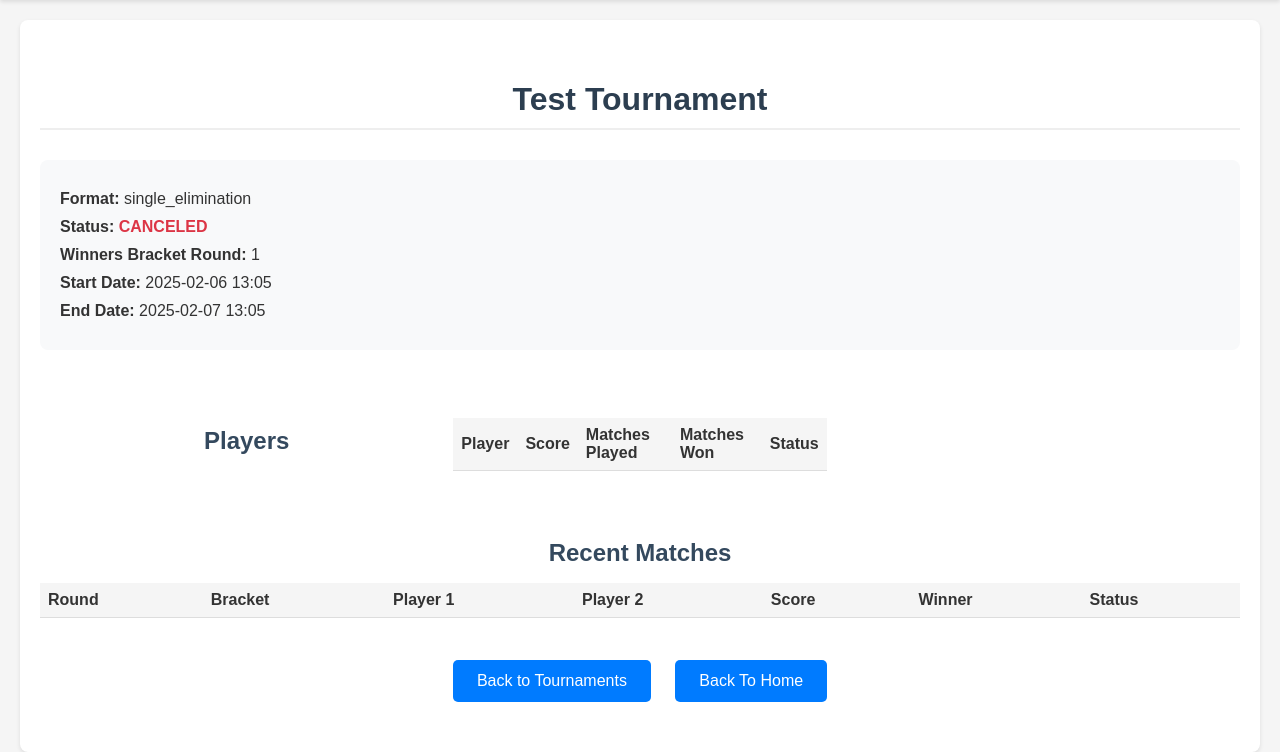
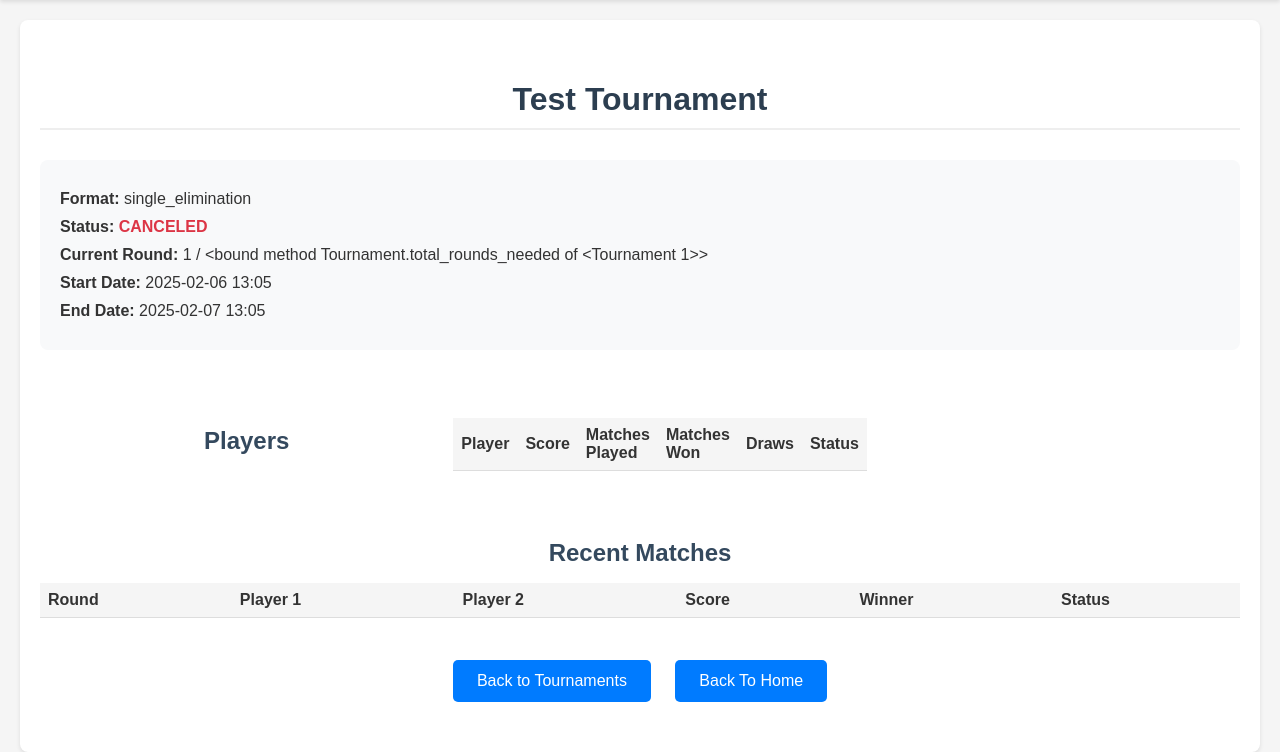
Before and after one commit to matthewysun2020/tourneyman, a Flask app: page /tournaments/1738875961517 in a window 1280 px wide. Shown: the part 80-832 px from the top of the page. Run offline with Flask 3, Linux system fonts and the light colour scheme; data that the repository does not hold is empty.

Commit message:
full fix double elimination format

```diff
--- a/app.py
+++ b/app.py
@@ -13,26 +13,34 @@ db = SQLAlchemy(app)
 app.app_context().push()
 
 class TournamentFormat(Enum):
-    SINGLE_ELIMINATION = 'single_elimination'
-    DOUBLE_ELIMINATION = 'double_elimination'
-    ROUND_ROBIN = 'round_robin'
-    SWISS = 'swiss'
+    SINGLE_ELIMINATION = 'Single Elimination'
+    DOUBLE_ELIMINATION = 'Double Elimination'
+    ROUND_ROBIN = 'Round Robin'
+    SWISS = 'Swiss'
+
+class TournamentStatus(Enum):
+    PENDING = 'Pending'
+    ACTIVE = 'Active'
+    COMPLETED = 'Completed'
+    CANCELED = 'Canceled'
 
 class PlayerStatus(Enum):
-    WINNERS_BRACKET = 'winners_bracket'
-    LOSERS_BRACKET = 'losers_bracket'
-    ELIMINATED = 'eliminated'
+    WINNERS_BRACKET = 'Winners Bracket'
+    LOSERS_BRACKET = 'Losers Bracket'
+    ACTIVE = 'Active'
+    ELIMINATED = 'Eliminated'
+    WITHDRAWN = 'Withdrawn'
+    WON = 'Won'
+    LOST = 'Lost'
 
 class Tournament(db.Model):
     id = db.Column(db.Integer, primary_key=True)
     tournament_id = db.Column(db.Integer, nullable=False, unique=True)
     name = db.Column(db.String(100), nullable=False)
     tFormat = db.Column(db.String(80), nullable=False)
-    status = db.Column(db.String(20), nullable=False, default='PENDING')  # PENDING, ACTIVE, COMPLETED, CANCELED
+    status = db.Column(db.String(20), nullable=False, default=TournamentStatus.PENDING.value)  # Use TournamentStatus
     start_date = db.Column(db.DateTime, nullable=False)
     end_date = db.Column(db.DateTime, nullable=True)
-    current_winners_round = db.Column(db.Integer, default=1)
-    current_losers_round = db.Column(db.Integer, default=0)  # 0 means no losers bracket yet
     current_round = db.Column(db.Integer, default=1)  # For non-bracket formats
     contestants = db.relationship('Contestant', backref='tournament', lazy=True)
     matches = db.relationship('MatchResult', backref='tournament', lazy=True)
@@ -45,16 +53,14 @@ class Tournament(db.Model):
     def is_double_elimination(self):
         return self.tFormat == TournamentFormat.DOUBLE_ELIMINATION.value
 
-    @property
-    def total_rounds_needed(self):
-        """Calculate total rounds needed based on format and player count"""
-        player_count = len([c for c in self.contestants if c.active])
-        if self.tFormat == TournamentFormat.ROUND_ROBIN.value:
-            return player_count - 1
-        elif self.tFormat == TournamentFormat.SWISS.value:
-            # Swiss typically uses log2(N) rounds, rounded up
-            return math.ceil(math.log2(player_count))
-        return None  # For elimination formats
+    def get_round(self):
+        """Determine the current round based on the round count."""
+        return self.current_round
+
+    def increment_round(self):
+        """Increment the round count."""
+        self.current_round += 1
+        db.session.commit()
 
     def get_swiss_pairings(self):
         """Generate Swiss-system Monrad pairings for the current round"""
@@ -127,6 +133,16 @@ class Tournament(db.Model):
 
         return pairings
 
+    def total_rounds_needed(self):
+        """Calculate total rounds needed based on format and player count"""
+        player_count = len([c for c in self.contestants if c.active])
+        if self.tFormat == TournamentFormat.ROUND_ROBIN.value:
+            return player_count - 1
+        elif self.tFormat == TournamentFormat.SWISS.value:
+            # Swiss typically uses log2(N) rounds, rounded up
+            return math.ceil(math.log2(player_count))
+        return None  # For elimination formats
+
 class Contestant(db.Model):
     id = db.Column(db.Integer, primary_key=True)
     player = db.Column(db.String(80), nullable=False)
@@ -169,22 +185,21 @@ class Contestant(db.Model):
             self.score += 1
         else:
             self.losses += 1
-            if tournament.is_elimination_format:
-                self.handle_loss()
-
-    def handle_loss(self):
-        """Handle the logic when a contestant loses a match."""
-        tournament = Tournament.query.filter_by(tournament_id=self.tournament_id).first()
-        if tournament.is_elimination_format:
-            self.status = PlayerStatus.ELIMINATED.value
-            self.active = False
+            if tournament.is_double_elimination:
+                if self.losses == 1:
+                    self.status = PlayerStatus.LOSERS_BRACKET.value
+                else:
+                    self.status = PlayerStatus.ELIMINATED.value
+                    self.active = False
+            else:
+                self.status = PlayerStatus.ELIMINATED.value
+                self.active = False
         db.session.commit()
 
 class MatchResult(db.Model):
     id = db.Column(db.Integer, primary_key=True)
     tournament_id = db.Column(db.Integer, db.ForeignKey('tournament.tournament_id'), nullable=False)
     round_number = db.Column(db.Integer, nullable=False)
-    bracket = db.Column(db.String(20), nullable=True)  # Nullable for non-bracket formats
     player1_id = db.Column(db.Integer, db.ForeignKey('contestant.id'), nullable=False)
     player2_id = db.Column(db.Integer, db.ForeignKey('contestant.id'), nullable=True)  # Nullable for byes
     player1 = db.Column(db.String(80), nullable=False)
@@ -232,7 +247,6 @@ def register_bye(tournament_id, player_name):
         match = MatchResult(
             tournament_id=tournament_id,
             round_number=tournament.current_round,
-            bracket='winners',
             player1_id=player.id,
             player1=player_name,
             status='BYE',
@@ -254,7 +268,7 @@ def register_bye(tournament_id, player_name):
         # Check active players
         active_players = [c for c in tournament.contestants if c.active]
         if len(active_players) == 1:
-            tournament.status = 'COMPLETED'
+            tournament.status = TournamentStatus.COMPLETED.value
             db.session.commit()
 
         # Check if round is complete
@@ -269,9 +283,9 @@ def check_round_completion(tournament_id):
     """Check if all players in the current round have matches and increment round if needed."""
     tournament = Tournament.query.filter_by(tournament_id=tournament_id).first_or_404()
     active_players = Contestant.query.filter_by(tournament_id=tournament_id, active=True).all()
+    current_round = tournament.current_round
 
     # Get all matches for the current round
-    current_round = tournament.current_winners_round if tournament.is_elimination_format else tournament.current_round
     current_round_matches = MatchResult.query.filter_by(
         tournament_id=tournament_id,
         round_number=current_round
@@ -285,29 +299,35 @@ def check_round_completion(tournament_id):
             players_with_matches.add(match.player2)
 
     # Check if all active players have matches
-    active_player_names = {player.player for player in active_players}
-    if players_with_matches == active_player_names:
-        # All players have matches, check if we should increment round
-        if tournament.is_elimination_format:
-            tournament.current_winners_round += 1
+    if tournament.is_double_elimination:
+        if current_round % 2 == 1:
+            # Winners bracket round
+            # Check if all players in winners bracket have played
+            winners_players = Contestant.query.filter_by(tournament_id=tournament_id, status=PlayerStatus.WINNERS_BRACKET.value).all()
+            if all(p.player in players_with_matches for p in winners_players):
+                tournament.increment_round()
         else:
-            # For Round Robin and Swiss, check if we've reached the total rounds
-            if tournament.total_rounds_needed and tournament.current_round >= tournament.total_rounds_needed:
-                tournament.status = 'COMPLETED'
-            else:
-                tournament.current_round += 1
+            # Losers bracket round
+            # Check if all players in losers bracket have played
+            losers_players = Contestant.query.filter_by(tournament_id=tournament_id, status=PlayerStatus.LOSERS_BRACKET.value).all()
+            if all(p.player in players_with_matches for p in losers_players):
+                tournament.increment_round()
+    else:
+        if active_players.count == len(players_with_matches):
+            tournament.increment_round()
 
-        db.session.commit()
-        return True
+    if tournament.status == TournamentStatus.COMPLETED.value:
+        tournament.current_round -= 1
 
-    return False
+    # Update tournament
+    db.session.commit()
 
 @app.route('/')
 def index():
     """Home page."""
     # Get active tournaments
     active_tournaments = Tournament.query.filter(
-        Tournament.status.in_(['PENDING', 'ACTIVE'])
+        Tournament.status.in_([TournamentStatus.PENDING.value, TournamentStatus.ACTIVE.value])
     ).order_by(Tournament.start_date.desc()).all()
 
     # Get recent players (players who have participated in the last 5 tournaments)
@@ -358,11 +378,11 @@ def create():
 
         # Determine status based on dates
         if current_time < start_date:
-            status = 'PENDING'
+            status = TournamentStatus.PENDING.value
         elif current_time <= end_date:
-            status = 'ACTIVE'
+            status = TournamentStatus.ACTIVE.value
         else:
-            status = 'COMPLETED'
+            status = TournamentStatus.COMPLETED.value
 
         tournament = Tournament(
             tournament_id=tournament_id,
@@ -388,18 +408,18 @@ def tournaments():
 
     # Update tournament statuses based on current time
     for tournament in tournaments:
-        if tournament.status != 'COMPLETED' and tournament.status != 'CANCELED':
+        if tournament.status != TournamentStatus.COMPLETED.value and tournament.status != TournamentStatus.CANCELED.value:
             if current_time < tournament.start_date:
-                new_status = 'PENDING'
+                new_status = TournamentStatus.PENDING.value
             elif current_time <= tournament.end_date:
-                new_status = 'ACTIVE'
+                new_status = TournamentStatus.ACTIVE.value
             else:
-                new_status = 'COMPLETED'
+                new_status = TournamentStatus.COMPLETED.value
 
             if new_status != tournament.status:
                 tournament.status = new_status
 
-    tournaments = sorted(tournaments, key=lambda x: (int(x.status != 'ACTIVE'), int(x.status != 'PENDING'), int(x.status != 'COMPLETED'), -int(round(x.start_date.timestamp()))))
+    tournaments = sorted(tournaments, key=lambda x: (int(x.status != TournamentStatus.ACTIVE.value), int(x.status != TournamentStatus.PENDING.value), int(x.status != TournamentStatus.COMPLETED.value), -int(round(x.start_date.timestamp()))))
 
     db.session.commit()
     return render_template('tournaments.html', tournaments=tournaments)
@@ -471,7 +491,7 @@ def match_management(tournament_id):
         'match_management.html',
         tournament=tournament,
         active_players=active_players,  # For template rendering
-        players=serializable_players,   # For JavaScript
+        players=serializable_players,
         bracket='winners'  # Default to winners bracket
     )
 
@@ -502,6 +522,11 @@ def add_player(tournament_id):
             tournament_id=tournament_id
         )
 
+        if tournament.is_double_elimination:
+            player.status = PlayerStatus.WINNERS_BRACKET.value
+        else:
+            player.status = PlayerStatus.ACTIVE.value
+
         db.session.add(player)
         db.session.commit()
 
@@ -522,6 +547,7 @@ def remove_player(tournament_id):
 
         # Set player as inactive instead of deleting
         player.active = False
+        player.status = PlayerStatus.WITHDRAWN.value
 
         # Get the tournament by ID
         tournament = Tournament.query.filter_by(tournament_id=tournament_id).first()
@@ -529,7 +555,7 @@ def remove_player(tournament_id):
         # Check active players
         active_players = [c for c in tournament.contestants if c.active]
         if len(active_players) == 1:
-            tournament.status = 'COMPLETED'
+            tournament.status = TournamentStatus.COMPLETED.value
 
         db.session.commit()
 
@@ -548,7 +574,7 @@ def submit_result(tournament_id):
             raise ValueError("Players must be different")
 
         # Check if either player already has a match in this round
-        current_round = tournament.current_winners_round if tournament.is_elimination_format else tournament.current_round
+        current_round = tournament.current_round
         for player in [data['player1'], data['player2']]:
             existing_match = MatchResult.query.filter(
                 MatchResult.tournament_id == tournament_id,
@@ -589,7 +615,6 @@ def submit_result(tournament_id):
         match = MatchResult(
             tournament_id=tournament_id,
             round_number=current_round,
-            bracket='winners' if tournament.is_elimination_format else None,
             player1_id=player1.id,
             player2_id=player2.id,
             player1=player1.player,  # Use string value instead of Contestant object
@@ -619,14 +644,24 @@ def submit_result(tournament_id):
         db.session.add(match)
         db.session.commit()
 
-        # Get the tournament by ID
-        tournament = Tournament.query.filter_by(tournament_id=tournament_id).first()
-
-        # Check active players
-        active_players = [c for c in tournament.contestants if c.active]
-        if len(active_players) == 1:
-            tournament.status = 'COMPLETED'
-            db.session.commit()
+        # Check for tournament end conditions
+        if tournament.is_elimination_format:
+            active_players = Contestant.query.filter_by(tournament_id=tournament_id, active=True).all()
+            if len(active_players) == 1:
+                # Set the remaining player's status to 'Won'
+                active_players[0].status = PlayerStatus.WON.value
+                tournament.status = TournamentStatus.COMPLETED.value
+                db.session.commit()
+        else:
+            if tournament.current_round > tournament.total_rounds_needed:
+                # Set the highest scorer's status to 'Won' and others to 'Lost'
+                highest_scorer = max(tournament.contestants, key=lambda p: p.score)
+                highest_scorer.status = PlayerStatus.WON.value
+                for player in tournament.contestants:
+                    if player != highest_scorer:
+                        player.status = PlayerStatus.LOST.value
+                tournament.status = TournamentStatus.COMPLETED.value
+                db.session.commit()
 
         # Check if round is complete and increment if needed
         check_round_completion(tournament_id)
@@ -653,7 +688,7 @@ def player_stats(player_name):
         total_matches += contestant.matches_played
         total_wins += contestant.matches_won
         # Check if player won the tournament (highest score in completed tournament)
-        if tournament.status == 'COMPLETED':
+        if tournament.status == TournamentStatus.COMPLETED.value:
             max_score = max(c.score for c in tournament.contestants)
             if contestant.score == max_score:
                 tournaments_won += 1
@@ -697,15 +732,15 @@ def update_tournament(tournament_id):
         if data.get('current_round'):
             tournament.current_round = int(data['current_round'])
 
-        if tournament.status != 'COMPLETED' and tournament.status != 'CANCELED':
+        if tournament.status != TournamentStatus.COMPLETED.value and tournament.status != TournamentStatus.CANCELED.value:
             # Update status based on new dates
             current_time = datetime.now()
             if current_time < tournament.start_date:
-                tournament.status = 'PENDING'
+                tournament.status = TournamentStatus.PENDING.value
             elif current_time <= tournament.end_date:
-                tournament.status = 'ACTIVE'
+                tournament.status = TournamentStatus.ACTIVE.value
             else:
-                tournament.status = 'COMPLETED'
+                tournament.status = TournamentStatus.COMPLETED.value
 
         db.session.commit()
         return redirect(url_for('tournament_details', tournament_id=tournament_id))
@@ -727,12 +762,12 @@ def cancel_tournament(tournament_id):
 
     # Check for confirmation
     confirmation = request.form.get('confirmation')
-    if confirmation == 'Yes':
+    if confirmation and confirmation.lower() == 'yes':
         # Remove all matches and byes associated with the tournament
         MatchResult.query.filter_by(tournament_id=tournament_id).delete()
 
         # Set tournament status to CANCELED
-        tournament.status = 'CANCELED'
+        tournament.status = TournamentStatus.CANCELED.value
         db.session.commit()
         flash('Tournament has been canceled successfully.')
     else:
--- a/templates/tournament_details.html
+++ b/templates/tournament_details.html
@@ -9,17 +9,33 @@
     <div class="tournament-info">
         <p><strong>Format:</strong> {{ tournament.tFormat }}</p>
         <p><strong>Status:</strong> <span class="status-{{ tournament.status.lower() }}">{{ tournament.status }}</span></p>
-        {% if tournament.is_elimination_format %}
-            <p><strong>Winners Bracket Round:</strong> {{ tournament.current_winners_round }}</p>
+        <p><strong>Current Round:</strong>
             {% if tournament.is_double_elimination %}
-            <p><strong>Losers Bracket Round:</strong> {{ tournament.current_losers_round }}</p>
+                {% if tournament.current_round % 2 == 1 %}
+                    {% if tournament.active_players|length <= 2 %}
+                        Grand Finals
+                    {% else %}
+                        Winners Round {{ (tournament.current_round + 1) // 2 }}
+                    {% endif %}
+                {% else %}
+                    {% if tournament.active_players|length <= 2 %}
+                        Grand Finals Reset
+                    {% else %}
+                        Losers Round {{ tournament.current_round // 2 }}
+                    {% endif %}
+                {% endif %}
+            {% elif tournament.is_elimination_format %}
+                {% if tournament.active_players|length == 4 %}
+                    Semi-Finals
+                {% elif tournament.active_players|length == 2 %}
+                    Finals
+                {% else %}
+                    {{ tournament.current_round }}
+                {% endif %}
+            {% else %}
+                {{ tournament.current_round }} / {{ tournament.total_rounds_needed }}
             {% endif %}
-        {% else %}
-            <p><strong>Current Round:</strong> {{ tournament.current_round }}</p>
-            {% if tournament.total_rounds_needed %}
-            <p><strong>Total Rounds:</strong> {{ tournament.total_rounds_needed }}</p>
-            {% endif %}
-        {% endif %}
+        </p>
         <p><strong>Start Date:</strong> {{ tournament.start_date.strftime('%Y-%m-%d %H:%M') }}</p>
         {% if tournament.end_date %}
         <p><strong>End Date:</strong> {{ tournament.end_date.strftime('%Y-%m-%d %H:%M') }}</p>
@@ -88,10 +104,18 @@
         <script>
         function confirmCancellation() {
             const confirmation = prompt('Are you sure you want to cancel this tournament? All individual and overall results will be deleted from the database. Type \'Yes\' to continue.');
-            if (confirmation.toLowerCase() === 'yes') {
+            if (confirmation && confirmation.toLowerCase() === 'yes') {
                 const form = document.createElement('form');
                 form.method = 'POST';
                 form.action = '{{ url_for('cancel_tournament', tournament_id=tournament.tournament_id) }}';
+
+                // Create a hidden input field for confirmation
+                const input = document.createElement('input');
+                input.type = 'hidden';
+                input.name = 'confirmation';
+                input.value = 'yes'; // Set the value to 'yes'
+
+                form.appendChild(input);
                 document.body.appendChild(form);
                 form.submit();
             }
```
Also changed, not shown: templates/match_management.html (+13 -12 lines), templates/new.html (+4 -4 lines), templates/tournaments.html (+27 -1 lines), instance/tournament.db.
